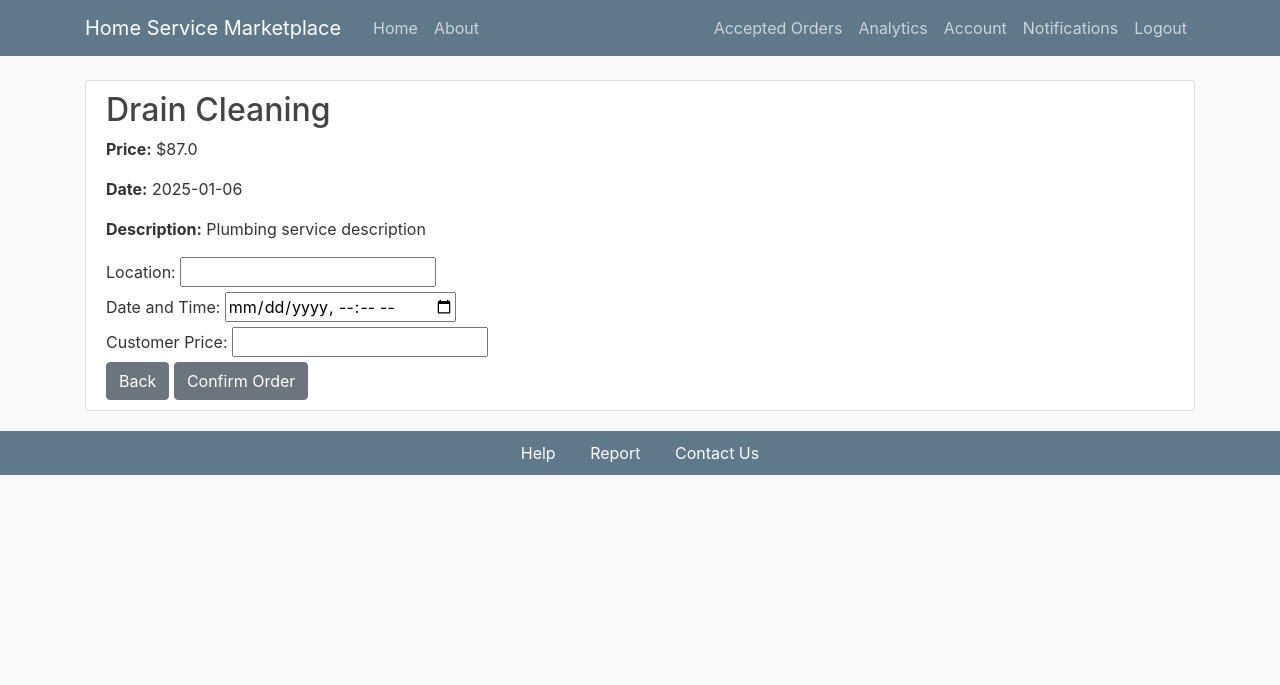
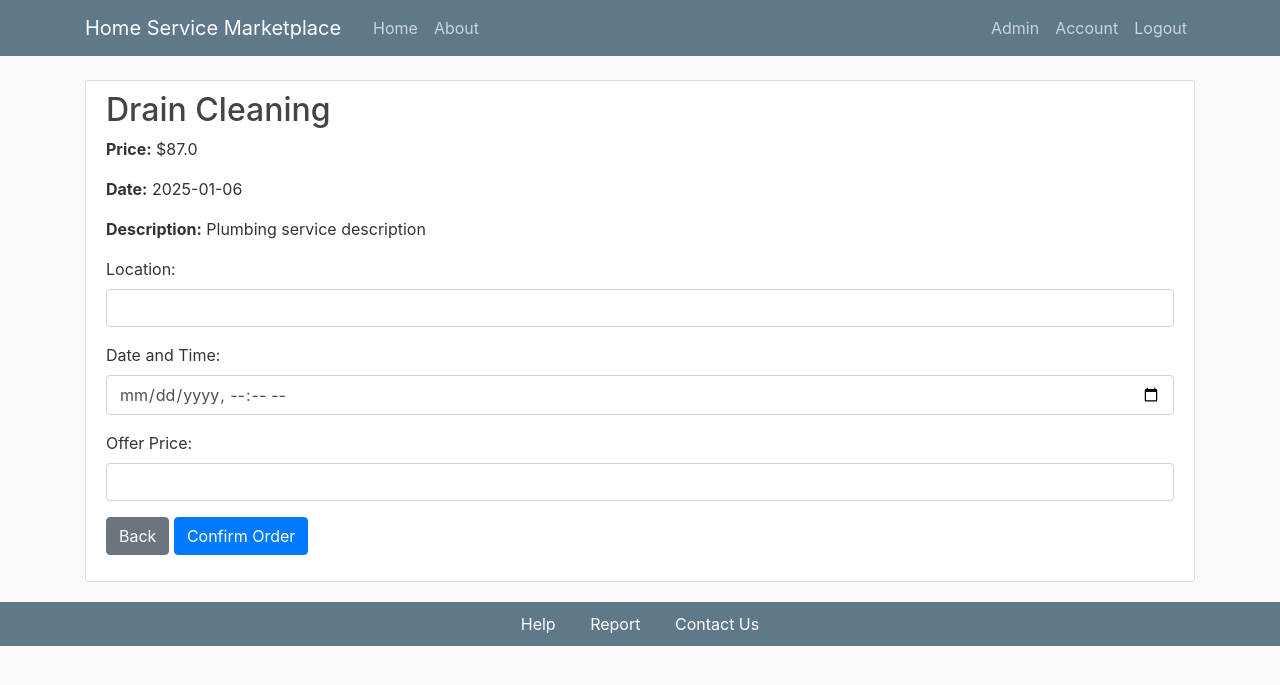
Before and after one commit to Mahadi-Irl/CSE471_Lab_Project, a Flask app: page /placeorder/1 in a window 1280 px wide. Shown: the top 685 px of the page. Run offline with Flask 3, Linux system fonts and the light colour scheme; a user stored in the database is signed in; some libraries are stand-ins or nearby versions.

Commit message:
third fix

```diff
--- a/flaskapp/models.py
+++ b/flaskapp/models.py
@@ -2,6 +2,9 @@ from datetime import datetime
 from flaskapp import db, login_manager
 from flask_login import UserMixin
 from enum import Enum
+from flask_bcrypt import Bcrypt
+
+bcrypt = Bcrypt()
 
 @login_manager.user_loader
 def load_user(user_id):
@@ -147,7 +150,8 @@ def create_dummy_data():
     # Create dummy users
     users = []
     for i in range(1, 51):
-        user = User(username=bengali_names[i-1], email=f'{bengali_names[i-1].lower()}@example.com', password='password', is_admin=(i == 1))
+        hashed_password = bcrypt.generate_password_hash('password').decode('utf-8')
+        user = User(username=bengali_names[i-1], email=f'{bengali_names[i-1].lower()}@example.com', password=hashed_password, is_admin=(i == 1))
         users.append(user)
     db.session.add_all(users)
     db.session.commit()
--- a/flaskapp/routes.py
+++ b/flaskapp/routes.py
@@ -12,6 +12,10 @@ from sqlalchemy.orm import joinedload
 from functools import wraps
 from flask_socketio import emit, join_room, leave_room
 from flaskapp.models import create_dummy_data
+from flask_bcrypt import Bcrypt
+from random import uniform
+
+bcrypt = Bcrypt()
 
 def admin_required(f):
     @wraps(f)
@@ -271,7 +275,8 @@ def servicedetails(service_id):
         avg_rating = sum(valid_ratings) / len(valid_ratings) if valid_ratings else None
     else:
         avg_rating = None
-    return render_template('service_details.html', details=details, avg_rating=avg_rating)
+    referrer = request.referrer  # Get the referrer URL
+    return render_template('service_details.html', details=details, avg_rating=avg_rating, referrer=referrer)
 
 @app.route('/join')
 @login_required
@@ -305,7 +310,9 @@ def become_service_provider():
 
         service_provider = db.session.query(ServiceProvider).filter(ServiceProvider.id == current_user.id).first()
         if service_provider is None:
-            service_provider = ServiceProvider(id=current_user.id, nid=nid, bio=bio)
+            latitude = uniform(20.0, 26.0)
+            longitude = uniform(88.0, 92.0)
+            service_provider = ServiceProvider(id=current_user.id, nid=nid, bio=bio, latitude=latitude, longitude=longitude)
             db.session.add(service_provider)
             db.session.commit()
 
@@ -419,6 +426,10 @@ def postorder():
             flash("All fields are required!", "danger")
             return redirect('/submitOrder')
 
+        # Generate random latitude and longitude for the order
+        latitude = uniform(20.0, 26.0)
+        longitude = uniform(88.0, 92.0)
+
         new_order = Order(
             order_loc=location,
             order_datetime=date_time,
@@ -426,6 +437,8 @@ def postorder():
             ser_id=service_id,
             service_provider_id=service_provider_id,
             customer_id=current_user.id,
+            latitude=latitude,
+            longitude=longitude
         )
 
         db.session.add(new_order)
@@ -735,10 +748,34 @@ def analytics():
         else "N/A"
     )
 
+    # Additional analytics data
+    total_customers = (
+        db.session.query(db.func.count(db.distinct(Order.customer_id)))
+        .filter_by(service_provider_id=service_provider_id)
+        .scalar()
+    )
+
+    average_rating = (
+        db.session.query(db.func.avg(Order.rate))
+        .filter_by(service_provider_id=service_provider_id)
+        .scalar()
+        or 0.0
+    )
+
+    total_complaints = (
+        db.session.query(db.func.count(Complaint.id))
+        .join(Order, Complaint.order_id == Order.id)
+        .filter(Order.service_provider_id == service_provider_id)
+        .scalar()
+    )
+
     analytics_data = {
         "total_orders": total_orders,
         "revenue": total_revenue,
         "most_requested_service": most_requested_service,
+        "total_customers": total_customers,
+        "average_rating": round(average_rating, 2),
+        "total_complaints": total_complaints,
     }
     return render_template('analytics.html', data=analytics_data)
 
--- a/flaskapp/templates/analytics.html
+++ b/flaskapp/templates/analytics.html
@@ -6,5 +6,8 @@
   <p><strong>Total Orders:</strong> {{ data.total_orders }}</p>
   <p><strong>Total Revenue Earned:</strong> ${{ data.revenue }}</p>
   <p><strong>Most Requested Service:</strong> {{ data.most_requested_service }}</p>
+  <p><strong>Total Customers:</strong> {{ data.total_customers }}</p>
+  <p><strong>Average Rating:</strong> {{ data.average_rating }}</p>
+  <p><strong>Total Complaints:</strong> {{ data.total_complaints }}</p>
 </div>
 {% endblock content %}
--- a/flaskapp/templates/layout.html
+++ b/flaskapp/templates/layout.html
@@ -42,15 +42,20 @@
               {% if current_user.is_authenticated %}
                 <!-- Debug statement to check the value of current_user.is_service_provider -->
                 <p style="display:none;">Service Provider: {{ current_user.is_service_provider }}</p>
-                {% if not current_user.is_service_provider %}
+                {% if current_user.is_admin %}
+                  <a class="nav-item nav-link" href="{{ url_for('admin_dashboard') }}">Admin</a>
+                {% endif %}
+                {% if not current_user.is_service_provider and not current_user.is_admin %}
                   <a class="nav-item nav-link" href="{{ url_for('join') }}">Join</a>
                 {% endif %}
-                {% if current_user.is_service_provider %}
+                {% if current_user.is_service_provider and not current_user.is_admin %}
                   <a class="nav-item nav-link" href="{{ url_for('accepted_orders') }}">Accepted Orders</a>
                   <a class="nav-item nav-link" href="{{ url_for('analytics') }}">Analytics</a>
                 {% endif %}
                 <a class="nav-item nav-link" href="{{ url_for('account') }}">Account</a>
-                <a class="nav-item nav-link" href="{{ url_for('notification') }}">Notifications</a>
+                {% if not current_user.is_admin %}
+                  <a class="nav-item nav-link" href="{{ url_for('notification') }}">Notifications</a>
+                {% endif %}
                 {% if not current_user.is_service_provider %}
                   <a class="nav-item nav-link" href="{{ url_for('alluserorders') }}">All Orders</a>
                 {% endif %}
@@ -85,7 +90,7 @@
 
     <!-- Optional JavaScript -->
     <!-- jQuery first, then Popper.js, then Bootstrap JS -->
-    <script src="https://code.jquery.com/jquery-3.2.1.slim.min.js" integrity="sha384-KJ3o2DKtIkvYIK3UENzmM7KCkRr/rE9/Qpg6aAZGJwFDMVNA/GpGFF93hXpG5KkN" crossorigin="anonymous"></script>
+    <script src="https://code.jquery.com/jquery-3.2.1.slim.min.js" integrity="sha384-KJ3o2DKtIkvYIK3UENzmM7KCkRr/E9/Qpg6aAZGJwFDMVNA/GpGFF93hXpG5KkN" crossorigin="anonymous"></script>
     <script src="https://cdnjs.cloudflare.com/ajax/libs/popper.js/1.12.9/umd/popper.min.js" integrity="sha384-ApNbgh9B+Y1QKtv3Rn7W3mgPxhU9K/ScQsAP7hUibX39j7fakFPskvXusvfa0b4Q" crossorigin="anonymous"></script>
     <script src="https://maxcdn.bootstrapcdn.com/bootstrap/4.0.0/js/bootstrap.min.js" integrity="sha384-JZR6Spejh4U02d8jOt6vLEHfe/JQGiRRSQQxSfFWpi1MquVdAyjUar5+76PVCmYl" crossorigin="anonymous"></script>
 
--- a/flaskapp/templates/orderform.html
+++ b/flaskapp/templates/orderform.html
@@ -6,27 +6,29 @@
   <p><strong>Date:</strong> {{ details.date_posted.strftime('%Y-%m-%d') }}</p>
   <p><strong>Description:</strong> {{ details.description }}</p>
 
-  <form action="{{ url_for('postorder') }}" method="POST">
-    <label for="location">Location:</label>
-    <input type="text" id="location" name="location" step="0.01" />
-    <br />
+  <form action="{{ url_for('postorder') }}" method="POST" class="form-modern">
+    <div class="form-group">
+      <label for="location">Location:</label>
+      <input type="text" id="location" name="location" class="form-control" required />
+    </div>
 
-    <label for="datetime">Date and Time:</label>
-    <input type="datetime-local" id="datetime" name="datetime"/>
-    <br />
+    <div class="form-group">
+      <label for="datetime">Date and Time:</label>
+      <input type="datetime-local" id="datetime" name="datetime" class="form-control" required />
+    </div>
 
-    <label for="price">Customer Price:</label>
-    <input type="number" id="price" name="price" step="0.01" />
-    <br />
+    <div class="form-group">
+      <label for="price">Offer Price:</label>
+      <input type="number" id="price" name="price" step="0.01" class="form-control" required />
+    </div>
 
     <input type="hidden" name="service_id" value="{{ details.id }}">
     <input type="hidden" name="service_provider_id" value="{{ details.user_id }}">
 
-    <a href="{{ referrer }}" class="btn btn-secondary">Back</a>
-
-    <button type="submit" class="btn btn-secondary">Confirm Order</button>
+    <div class="form-group">
+      <a href="{{ referrer }}" class="btn btn-secondary">Back</a>
+      <button type="submit" class="btn btn-primary">Confirm Order</button>
+    </div>
   </form>
-
-
 </div>
 {% endblock content %}
--- a/flaskapp/templates/service_details.html
+++ b/flaskapp/templates/service_details.html
@@ -14,7 +14,7 @@
         <p><strong>Rating:</strong> No ratings yet</p>
         {% endif %}
 
-        <a href="{{ referrer }}" class="btn btn-secondary">Back</a>
+        <a href="{{ referrer or url_for('home') }}" class="btn btn-secondary">Back</a>
         <a href="{{ url_for('placeorder', service_id = details.id) }}" class="btn btn-secondary">Book an order</a>
         <a href="{{ url_for('view_reviews', service_id = details.id) }}" class="btn btn-secondary">See Reviews</a>
     </div>
```
Also changed, not shown: flaskapp/templates/home.html (+8 -4 lines), flaskapp/templates/search_results.html (+8 -4 lines), instance/site.db.
